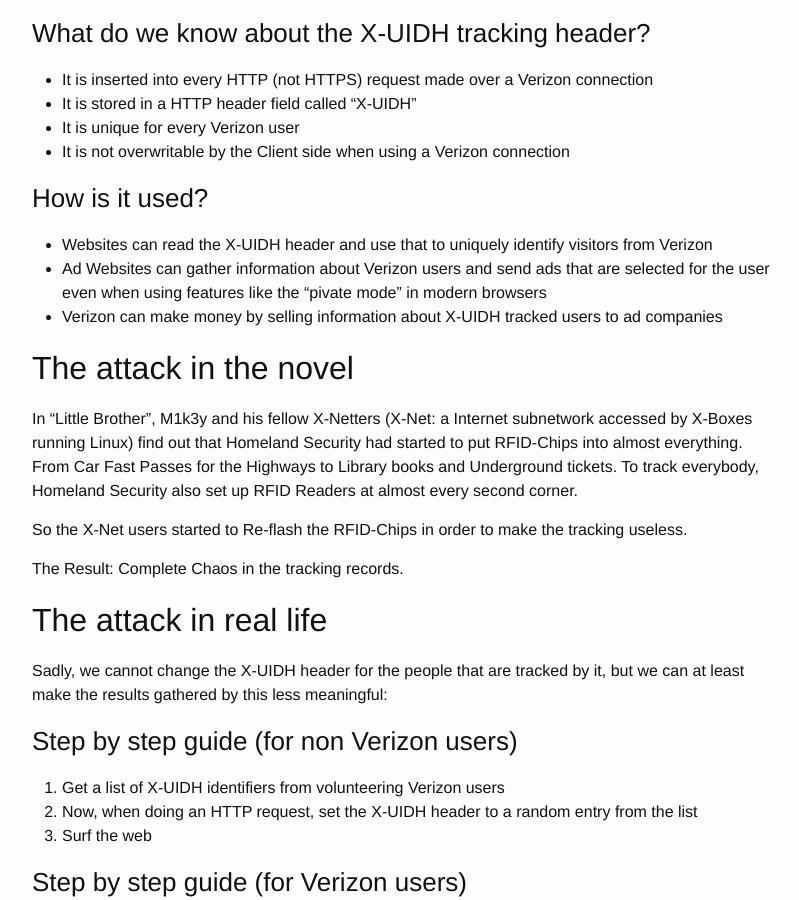
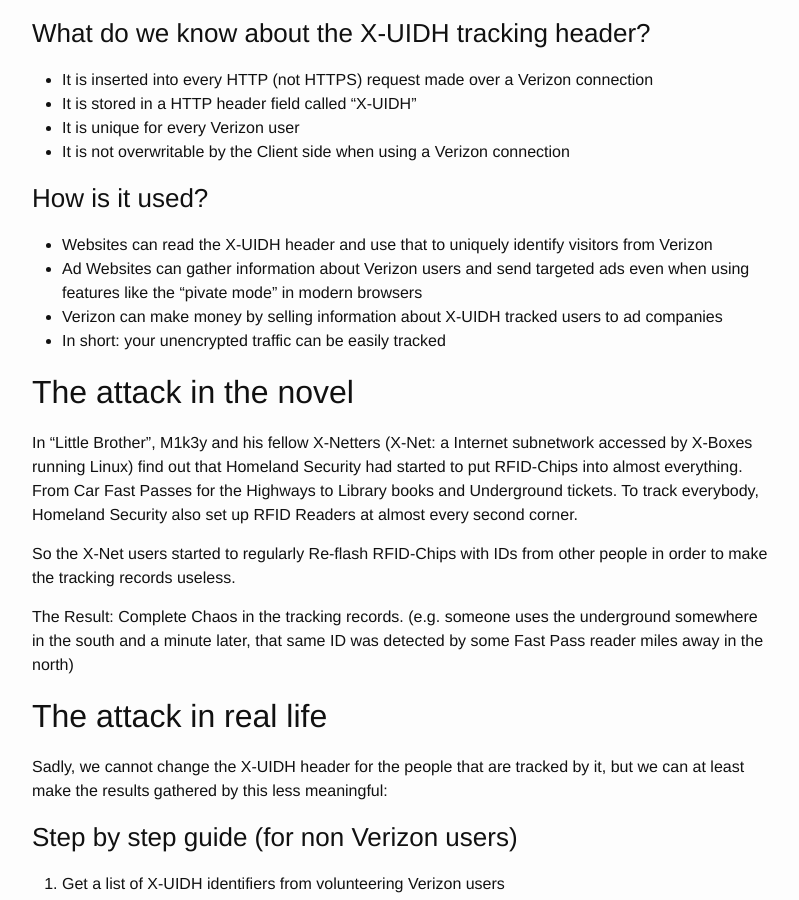
Before and after one commit to Ferdi265/ferdi265.github.io, a Jekyll site: the page built from _posts/2014-11-06-sample-attack-against-versizons-x-uidh-header.md, in a window 1280 px wide and 900 px high, scrolled down 465 px. Shown: the whole window, without its empty margins (238-1037 px from the left). Built offline with Jekyll 4.4.1, drawn with Linux system fonts in a browser that asks for light colours; Markdown is read by kramdown in place of the engine named in the settings.

Commit message:
Changes in wording

```diff
--- a/_posts/2014-11-06-sample-attack-against-versizons-x-uidh-header.md
+++ b/_posts/2014-11-06-sample-attack-against-versizons-x-uidh-header.md
@@ -21,16 +21,17 @@
 ###How is it used?
 
 - Websites can read the X-UIDH header and use that to uniquely identify visitors from Verizon
-- Ad Websites can gather information about Verizon users and send ads that are selected for the user even when using features like the "pivate mode" in modern browsers
+- Ad Websites can gather information about Verizon users and send targeted ads even when using features like the "pivate mode" in modern browsers
 - Verizon can make money by selling information about X-UIDH tracked users to ad companies
+- In short: your unencrypted traffic can be easily tracked
 
 ##The attack in the novel
 
 In "Little Brother", M1k3y and his fellow X-Netters (X-Net: a Internet subnetwork accessed by X-Boxes running Linux) find out that Homeland Security had started to put RFID-Chips into almost everything. From Car Fast Passes for the Highways to Library books and Underground tickets. To track everybody, Homeland Security also set up RFID Readers at almost every second corner.
 
-So the X-Net users started to Re-flash the RFID-Chips in order to make the tracking useless.
+So the X-Net users started to regularly Re-flash RFID-Chips with IDs from other people in order to make the tracking records useless.
 
-The Result: Complete Chaos in the tracking records.
+The Result: Complete Chaos in the tracking records. (e.g. someone uses the underground somewhere in the south and a minute later, that same ID was detected by some Fast Pass reader miles away in the north)
 
 ##The attack in real life
 
```
